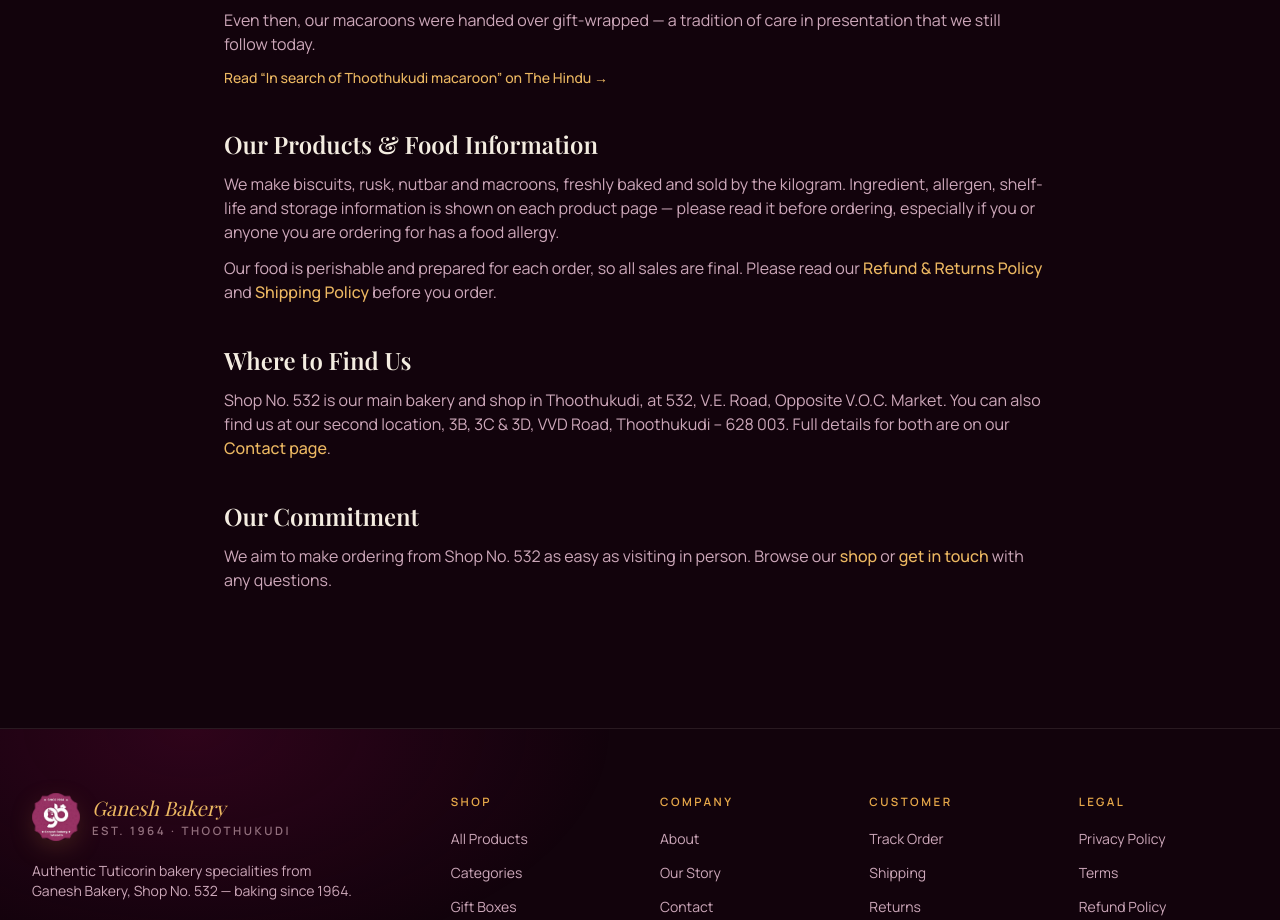
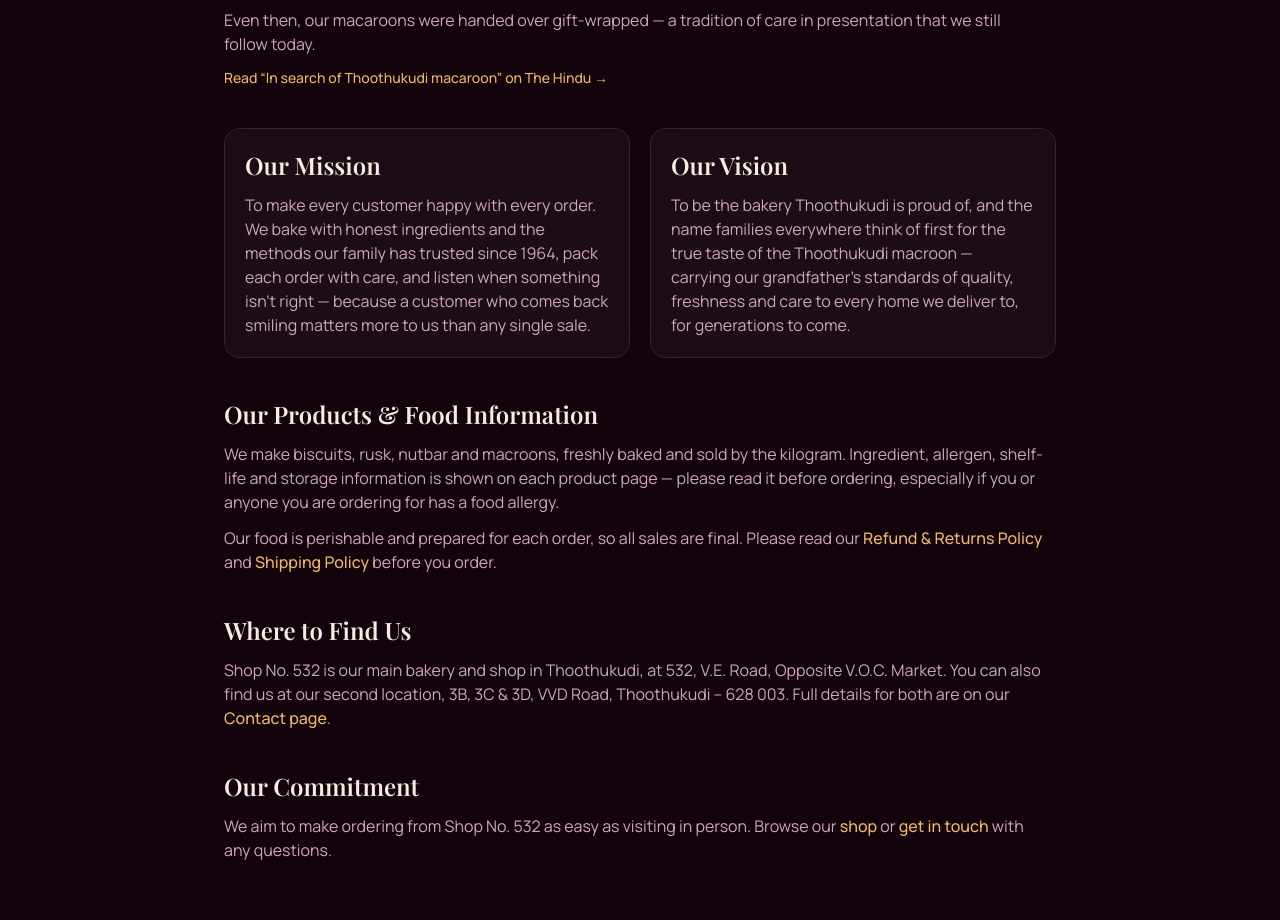
Before and after one commit to ganeshbakerythoothukudimacroon-svg/site, a Next.js app: page /about in a window 1280 px wide. Shown: the part 1400-2320 px from the top of the page. Built offline with nearby package versions, Linux system fonts and the light colour scheme; a web font is replaced by a local one.

Commit message:
feat: add mission and vision sections to About page for enhanced brand messaging

```diff
--- a/src/app/about/page.tsx
+++ b/src/app/about/page.tsx
@@ -123,6 +123,28 @@
           </p>
         </section>
 
+        <section id="mission-vision" className="mt-10 scroll-mt-24">
+          <div className="grid gap-5 sm:grid-cols-2">
+            <div className="glass-subtle rounded-2xl p-5">
+              <h2 className="font-display text-2xl font-semibold text-[color:var(--text-primary)]">Our Mission</h2>
+              <p className="mt-3 text-[color:var(--text-secondary)] text-pretty">
+                To make every customer happy with every order. We bake with honest ingredients and the methods our
+                family has trusted since {siteConfig.since}, pack each order with care, and listen when something
+                isn&apos;t right — because a customer who comes back smiling matters more to us than any single
+                sale.
+              </p>
+            </div>
+            <div className="glass-subtle rounded-2xl p-5">
+              <h2 className="font-display text-2xl font-semibold text-[color:var(--text-primary)]">Our Vision</h2>
+              <p className="mt-3 text-[color:var(--text-secondary)] text-pretty">
+                To be the bakery {siteConfig.locality} is proud of, and the name families everywhere think of
+                first for the true taste of the Thoothukudi macroon — carrying our grandfather&apos;s standards of
+                quality, freshness and care to every home we deliver to, for generations to come.
+              </p>
+            </div>
+          </div>
+        </section>
+
         <section className="mt-10">
           <h2 className="font-display text-2xl font-semibold text-[color:var(--text-primary)]">Our Products &amp; Food Information</h2>
           <p className="mt-3 text-[color:var(--text-secondary)] text-pretty">
```
